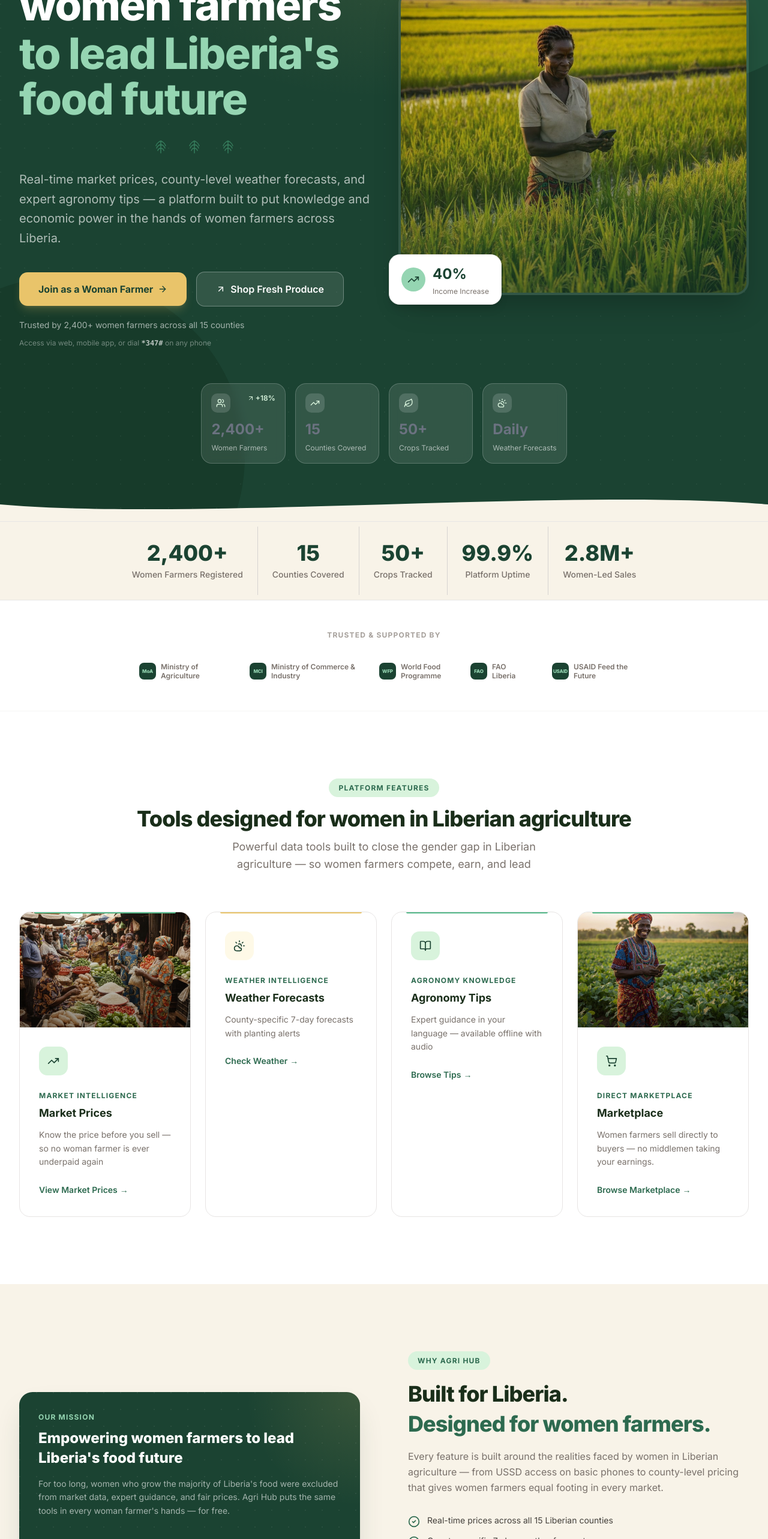
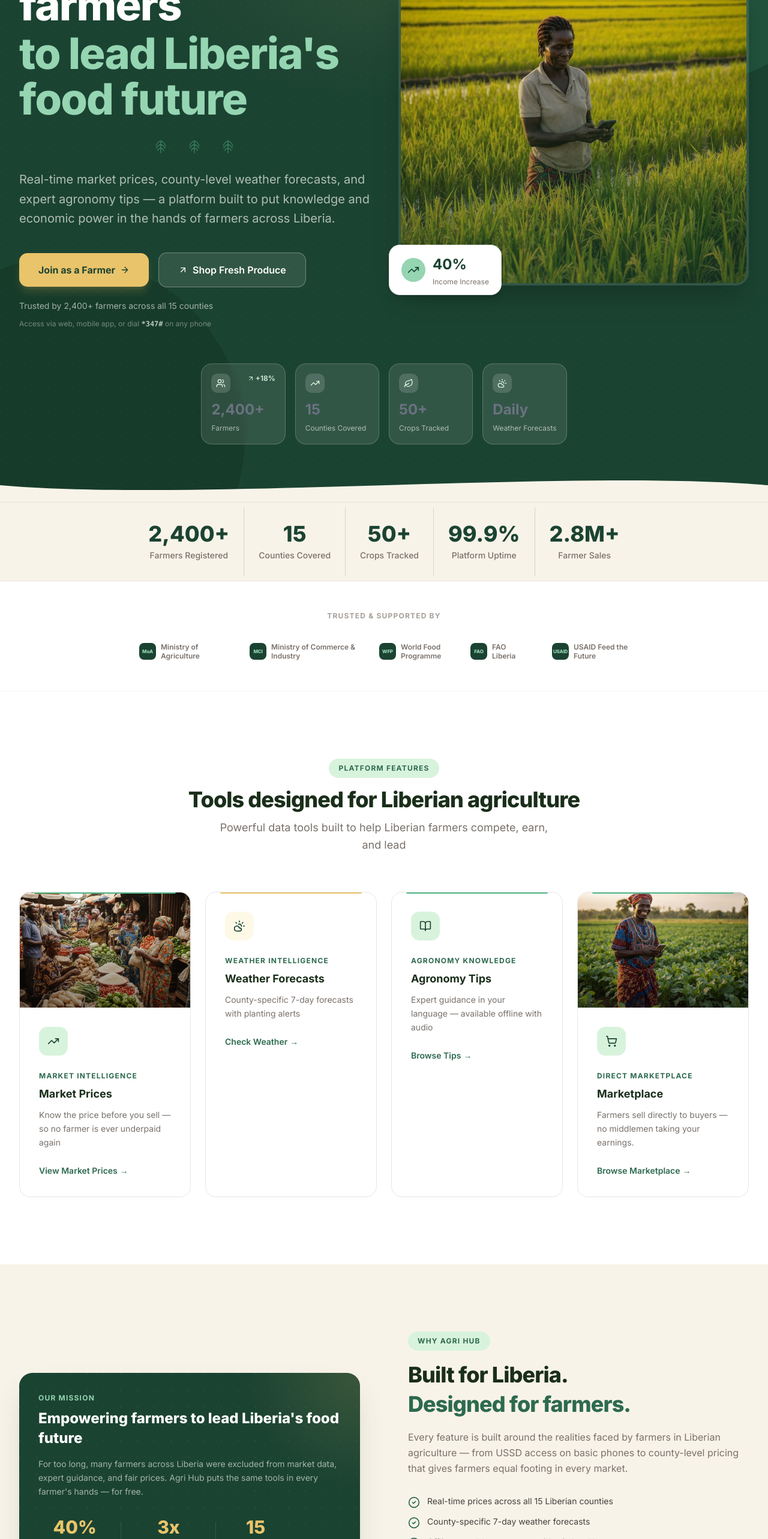
Before and after one commit to Dannybanksrocks/agriconnect-liberia, a Next.js app: page / in a window 1280 px wide. Shown: the part 234-2800 px from the top of the page at 60% size. Built offline with nearby package versions, Linux system fonts and the light colour scheme.

Commit message:
refactor(landing): Update language for inclusivity and clarity in features and stats

```diff
--- a/components/landing/FeaturesSection.tsx
+++ b/components/landing/FeaturesSection.tsx
@@ -11,7 +11,7 @@ const features = [
     tag: 'Market Intelligence',
     title: 'Market Prices',
     description:
-      'Know the price before you sell — so no woman farmer is ever underpaid again',
+      'Know the price before you sell — so no farmer is ever underpaid again',
     cta: 'View Market Prices',
     href: '/market',
     accent: '#D8F3DC',
@@ -44,7 +44,7 @@ const features = [
     tag: 'Direct Marketplace',
     title: 'Marketplace',
     description:
-      'Women farmers sell directly to buyers — no middlemen taking your earnings.',
+      'Farmers sell directly to buyers — no middlemen taking your earnings.',
     cta: 'Browse Marketplace',
     href: '/marketplace',
     accent: '#D8F3DC',
@@ -65,10 +65,10 @@ export default function FeaturesSection() {
             Platform Features
           </p>
           <h2 className="text-3xl md:text-4xl font-extrabold text-[#1A2E1A] tracking-tight">
-            Tools designed for women in Liberian agriculture
+            Tools designed for Liberian agriculture
           </h2>
           <p className="mt-3 text-lg text-stone-500 max-w-xl mx-auto">
-            Powerful data tools built to close the gender gap in Liberian agriculture — so women farmers compete, earn, and lead
+            Powerful data tools built to help Liberian farmers compete, earn, and lead
           </p>
         </div>
 
--- a/components/landing/HeroSection.tsx
+++ b/components/landing/HeroSection.tsx
@@ -97,7 +97,7 @@ export default function HeroSection() {
             animate="visible"
             className="text-4xl sm:text-5xl md:text-6xl lg:text-7xl font-extrabold text-white tracking-tight leading-[1.06]"
           >
-            Empowering women farmers
+            Empowering farmers
             <span className="block mt-1 text-[#95D5B2]">
               to lead Liberia&apos;s food future
             </span>
@@ -125,7 +125,7 @@ export default function HeroSection() {
             className="text-base sm:text-lg md:text-xl text-white/65 max-w-2xl mx-auto leading-relaxed"
           >
             Real-time market prices, county-level weather forecasts, and expert agronomy tips —
-            a platform built to put knowledge and economic power in the hands of women farmers across Liberia.
+            a platform built to put knowledge and economic power in the hands of farmers across Liberia.
           </motion.p>
 
           {/* CTAs */}
@@ -140,7 +140,7 @@ export default function HeroSection() {
               href="/auth/register"
               className="group inline-flex items-center gap-2 bg-[#E9C46A] hover:bg-[#F4D58D] text-[#1B4332] font-bold px-8 py-4 rounded-xl text-base shadow-lg shadow-[#E9C46A]/20 transition-all"
             >
-              Join as a Woman Farmer
+              Join as a Farmer
               <ArrowRight className="w-4 h-4 group-hover:translate-x-1 transition-transform" />
             </Link>
             <Link
@@ -160,7 +160,7 @@ export default function HeroSection() {
             animate="visible"
             className="mt-5 text-sm text-white/60"
           >
-            Trusted by 2,400+ women farmers across all 15 counties
+            Trusted by 2,400+ farmers across all 15 counties
           </motion.p>
           <motion.p
             custom={0.6}
@@ -213,7 +213,7 @@ export default function HeroSection() {
           animate="visible"
           className="mt-14 grid grid-cols-2 md:grid-cols-4 gap-4 max-w-4xl mx-auto"
         >
-          <FloatStatCard icon={Users}       label="Women Farmers"     value="2,400+"  trend="+18%"   delay={0.7}  />
+          <FloatStatCard icon={Users}       label="Farmers"           value="2,400+"  trend="+18%"   delay={0.7}  />
           <FloatStatCard icon={TrendingUp}  label="Counties Covered"  value="15"      delay={0.8}  />
           <FloatStatCard icon={Leaf}        label="Crops Tracked"     value="50+"     delay={0.9}  />
           <FloatStatCard icon={CloudSun}    label="Weather Forecasts" value="Daily"   delay={1.0}  />
--- a/components/landing/HowItWorksSection.tsx
+++ b/components/landing/HowItWorksSection.tsx
@@ -11,7 +11,7 @@ const steps = [
     icon: UserPlus,
     title: 'Create your farm profile',
     description:
-      'Select your county, crops, and farm size. Agri Hub personalises prices and forecasts to your exact location — built so every woman farmer can set up in minutes.',
+      "Select your county, crops, and farm size. Agri Hub personalises prices and forecasts to your exact location — built so every farmer can set up in minutes.",
     cta: 'Get started free',
     href: '/auth/register',
     image: '/images/farmer-checking-phone.jpg',
@@ -21,7 +21,7 @@ const steps = [
     icon: LayoutDashboard,
     title: 'Access your dashboard',
     description:
-      'See today\'s crop prices, a 7-day weather forecast, and the latest agronomy tips — on any device, even without internet.',
+      "See today's crop prices, a 7-day weather forecast, and the latest agronomy tips — on any device, even without internet.",
     cta: null,
     href: null,
     image: '/images/liberia-community-farming.jpg',
@@ -31,7 +31,7 @@ const steps = [
     icon: TrendingUp,
     title: 'Make smarter decisions',
     description:
-      'Sell at the right market, plant at the right time, and protect your harvest with data that used to be available only to large agribusinesses — now in every woman farmer\'s hands.',
+      "Sell at the right market, plant at the right time, and protect your harvest with data that used to be available only to large agribusinesses — now in every farmer's hands.",
     cta: null,
     href: null,
     image: '/images/harvest-celebration.jpg',
@@ -53,7 +53,7 @@ export default function HowItWorksSection() {
           <h2 className="text-3xl md:text-4xl font-extrabold text-[#1A2E1A] tracking-tight">
             Your path to a stronger farm business
           </h2>
-          <p className="mt-3 text-lg text-stone-500">Three steps every woman farmer can take today</p>
+          <p className="mt-3 text-lg text-stone-500">Three steps every farmer can take today</p>
         </div>
 
         {/* Steps */}
--- a/components/landing/LandingFooter.tsx
+++ b/components/landing/LandingFooter.tsx
@@ -37,9 +37,7 @@ export default function LandingFooter() {
     <footer className="w-full bg-[#0D2818] text-white">
       <div className="container py-14 md:py-20">
         <div className="grid grid-cols-1 md:grid-cols-4 gap-10 md:gap-8">
-          {/* Brand */}
           <div className="space-y-5">
-            {/* Logo */}
             <Link href="/" className="flex items-center gap-2 w-fit">
               <div className="w-8 h-8 rounded-lg bg-[#1B4332] flex items-center justify-center">
                 <Leaf className="w-4 h-4 text-[#95D5B2]" />
@@ -50,7 +48,7 @@ export default function LandingFooter() {
             </Link>
 
             <p className="text-white/50 text-sm max-w-xs leading-relaxed">
-              Empowering Liberian women farmers with real-time data, market access, and expert guidance — because when women farmers thrive, all of Liberia benefits.
+              Empowering Liberian farmers with real-time data, market access, and expert guidance — because when farmers thrive, all of Liberia benefits.
             </p>
 
             <div className="flex items-center gap-3">
@@ -70,7 +68,6 @@ export default function LandingFooter() {
             </div>
           </div>
 
-          {/* Product */}
           <div>
             <h4 className="text-xs font-bold text-white/40 uppercase tracking-widest mb-5">Product</h4>
             <ul className="space-y-3">
@@ -84,7 +81,6 @@ export default function LandingFooter() {
             </ul>
           </div>
 
-          {/* Company */}
           <div>
             <h4 className="text-xs font-bold text-white/40 uppercase tracking-widest mb-5">Company</h4>
             <ul className="space-y-3">
@@ -98,7 +94,6 @@ export default function LandingFooter() {
             </ul>
           </div>
 
-          {/* Resources + Powered by */}
           <div className="space-y-6">
             <div>
               <h4 className="text-xs font-bold text-white/40 uppercase tracking-widest mb-5">Resources</h4>
@@ -118,7 +113,6 @@ export default function LandingFooter() {
           </div>
         </div>
 
-        {/* USSD mini callout */}
         <div className="mt-14 pt-8 border-t border-white/10 flex flex-col md:flex-row items-start md:items-center justify-between gap-4">
           <div className="flex items-center gap-4">
             <div className="font-mono text-2xl font-extrabold text-[#E9C46A]">*347#</div>
@@ -137,7 +131,6 @@ export default function LandingFooter() {
         </div>
       </div>
 
-      {/* Bottom bar */}
       <div className="border-t border-white/[0.06]">
         <div className="container py-5 flex flex-col sm:flex-row items-center justify-between gap-4 text-xs text-white/30">
           <span>&copy; 2026 Tech 231 Liberia Limited. All rights reserved.</span>
--- a/components/landing/MissionSection.tsx
+++ b/components/landing/MissionSection.tsx
@@ -31,7 +31,6 @@ export default function MissionSection() {
           >
             {/* Main card */}
             <div className="relative bg-[#1B4332] rounded-3xl p-8 shadow-2xl shadow-[#1B4332]/20 overflow-hidden">
-              {/* Background pattern */}
               <div
                 className="absolute inset-0 pointer-events-none opacity-[0.06]"
                 style={{
@@ -39,19 +38,19 @@ export default function MissionSection() {
                   backgroundSize: '28px 28px',
                 }}
               />
-              {/* Gold glow */}
-              <div className="absolute top-0 right-0 w-48 h-48 pointer-events-none"
+              <div
+                className="absolute top-0 right-0 w-48 h-48 pointer-events-none"
                 style={{ background: 'radial-gradient(circle at 100% 0%, rgba(233,196,106,0.15) 0%, transparent 70%)' }}
               />
 
               <div className="relative z-10">
                 <p className="text-[#95D5B2] text-xs font-bold uppercase tracking-widest mb-2">Our Mission</p>
                 <h3 className="text-2xl font-extrabold text-white leading-snug mb-4">
-                  Empowering women farmers to lead Liberia&apos;s food future
+                  Empowering farmers to lead Liberia&apos;s food future
                 </h3>
                 <p className="text-white/60 text-sm leading-relaxed mb-6">
-                  For too long, women who grow the majority of Liberia&apos;s food were excluded from market data, expert guidance, and fair prices.
-                  Agri Hub puts the same tools in every woman farmer&apos;s hands — for free.
+                  For too long, many farmers across Liberia were excluded from market data, expert guidance, and fair prices.
+                  {' '}Agri Hub puts the same tools in every farmer&apos;s hands — for free.
                 </p>
                 <div className="flex items-center gap-4">
                   <div className="text-center">
@@ -60,7 +59,7 @@ export default function MissionSection() {
                   </div>
                   <div className="h-10 w-px bg-white/10" />
                   <div className="text-center">
-                    <p className="text-3xl font-extrabold text-[#E9C46A]">3×</p>
+                    <p className="text-3xl font-extrabold text-[#E9C46A]">3x</p>
                     <p className="text-xs text-white/50 mt-0.5">Better price discovery</p>
                   </div>
                   <div className="h-10 w-px bg-white/10" />
@@ -72,7 +71,6 @@ export default function MissionSection() {
               </div>
             </div>
 
-            {/* Floating quote card - positioned below the main card */}
             <div className="absolute -bottom-6 left-4 lg:left-8 right-4 lg:right-auto lg:max-w-[280px] bg-white border border-stone-200 rounded-2xl px-5 py-4 shadow-xl z-20">
               <p className="text-xs text-stone-600 italic leading-relaxed">
                 &ldquo;I earned L$8,000 more on my rice harvest after using Agri Hub.&rdquo;
@@ -95,10 +93,10 @@ export default function MissionSection() {
             </p>
             <h2 className="text-3xl md:text-4xl font-extrabold text-[#1A2E1A] tracking-tight leading-snug mb-4">
               Built for Liberia.
-              <span className="block text-[#2D6A4F]">Designed for women farmers.</span>
+              <span className="block text-[#2D6A4F]">Designed for farmers.</span>
             </h2>
             <p className="text-stone-500 text-base leading-relaxed mb-8">
-              Every feature is built around the realities faced by women in Liberian agriculture — from USSD access on basic phones to county-level pricing that gives women farmers equal footing in every market.
+              Every feature is built around the realities faced by farmers in Liberian agriculture — from USSD access on basic phones to county-level pricing that gives farmers equal footing in every market.
             </p>
 
             <ul className="space-y-3 mb-10">
@@ -114,7 +112,7 @@ export default function MissionSection() {
               href="/auth/register"
               className="group inline-flex items-center gap-2 bg-[#1B4332] hover:bg-[#2D6A4F] text-white font-bold px-7 py-3.5 rounded-xl text-sm shadow-md shadow-[#1B4332]/20 transition-all"
             >
-              Join 2,400+ Women Farmers
+              Join 2,400+ Farmers
               <ArrowRight className="w-4 h-4 group-hover:translate-x-1 transition-transform" />
             </Link>
           </motion.div>
--- a/components/landing/StatsBar.tsx
+++ b/components/landing/StatsBar.tsx
@@ -11,11 +11,11 @@ interface Stat {
 }
 
 const stats: Stat[] = [
-  { numericValue: 2400, suffix: '+',  label: 'Women Farmers Registered' },
+  { numericValue: 2400, suffix: '+',  label: 'Farmers Registered' },
   { numericValue: 15,   suffix: '',   label: 'Counties Covered'         },
   { numericValue: 50,   suffix: '+',  label: 'Crops Tracked'            },
   { numericValue: 99.9, suffix: '%',  label: 'Platform Uptime', decimals: 1 },
-  { numericValue: 2.8,  suffix: 'M+', label: 'Women-Led Sales',  decimals: 1 },
+  { numericValue: 2.8,  suffix: 'M+', label: 'Farmer Sales',  decimals: 1 },
 ]
 
 function useCountUp(target: number, isInView: boolean, duration = 1600, decimals = 0) {
--- a/components/landing/TestimonialsSection.tsx
+++ b/components/landing/TestimonialsSection.tsx
@@ -35,18 +35,17 @@ const testimonials = [
 export default function TestimonialsSection() {
   return (
     <>
-      {/* Testimonials */}
       <section className="w-full py-20 md:py-28 bg-white">
         <div className="container">
           <div className="text-center mb-14">
             <p className="inline-flex items-center gap-2 text-xs font-bold tracking-widest text-[#2D6A4F] uppercase bg-[#D8F3DC] px-4 py-1.5 rounded-full mb-4">
-              Women Farmer Stories
+              Farmer Stories
             </p>
             <h2 className="text-3xl md:text-4xl font-extrabold text-[#1A2E1A] tracking-tight">
-              Women&apos;s voices from the field
+              Voices from the field
             </h2>
             <p className="mt-3 text-lg text-stone-500">
-              Real results from women farmers across Liberia using AgriHub
+              Real results from farmers across Liberia using AgriHub
             </p>
           </div>
 
@@ -56,19 +55,16 @@ export default function TestimonialsSection() {
                 key={t.name}
                 className="relative bg-white rounded-2xl border border-stone-200 p-7 hover:shadow-lg hover:-translate-y-0.5 transition-all duration-300"
               >
-                {/* Quote icon */}
                 <div className="absolute top-5 right-6 text-[#D8F3DC]">
                   <Quote className="w-8 h-8 fill-current" />
                 </div>
 
-                {/* Stars */}
                 <div className="flex gap-0.5 mb-4">
                   {[...Array(5)].map((_, i) => (
                     <Star key={i} className="h-4 w-4 text-[#E9C46A] fill-[#E9C46A]" />
                   ))}
                 </div>
 
-                {/* Crop tag */}
                 <span className="inline-flex items-center text-[10px] font-bold text-[#2D6A4F] uppercase tracking-wider bg-[#D8F3DC] px-2.5 py-0.5 rounded-full mb-4">
                   {t.crop} Farmer
                 </span>
@@ -92,9 +88,7 @@ export default function TestimonialsSection() {
         </div>
       </section>
 
-      {/* USSD Callout */}
       <section className="relative w-full py-16 md:py-20 bg-[#1B4332] overflow-hidden">
-        {/* Background pattern */}
         <div
           className="absolute inset-0 pointer-events-none opacity-[0.04]"
           style={{
@@ -102,8 +96,8 @@ export default function TestimonialsSection() {
             backgroundSize: '32px 32px',
           }}
         />
-        {/* Gold glow */}
-        <div className="absolute inset-0 pointer-events-none"
+        <div
+          className="absolute inset-0 pointer-events-none"
           style={{ background: 'radial-gradient(ellipse at 50% 0%, rgba(233,196,106,0.1) 0%, transparent 60%)' }}
         />
 
```
